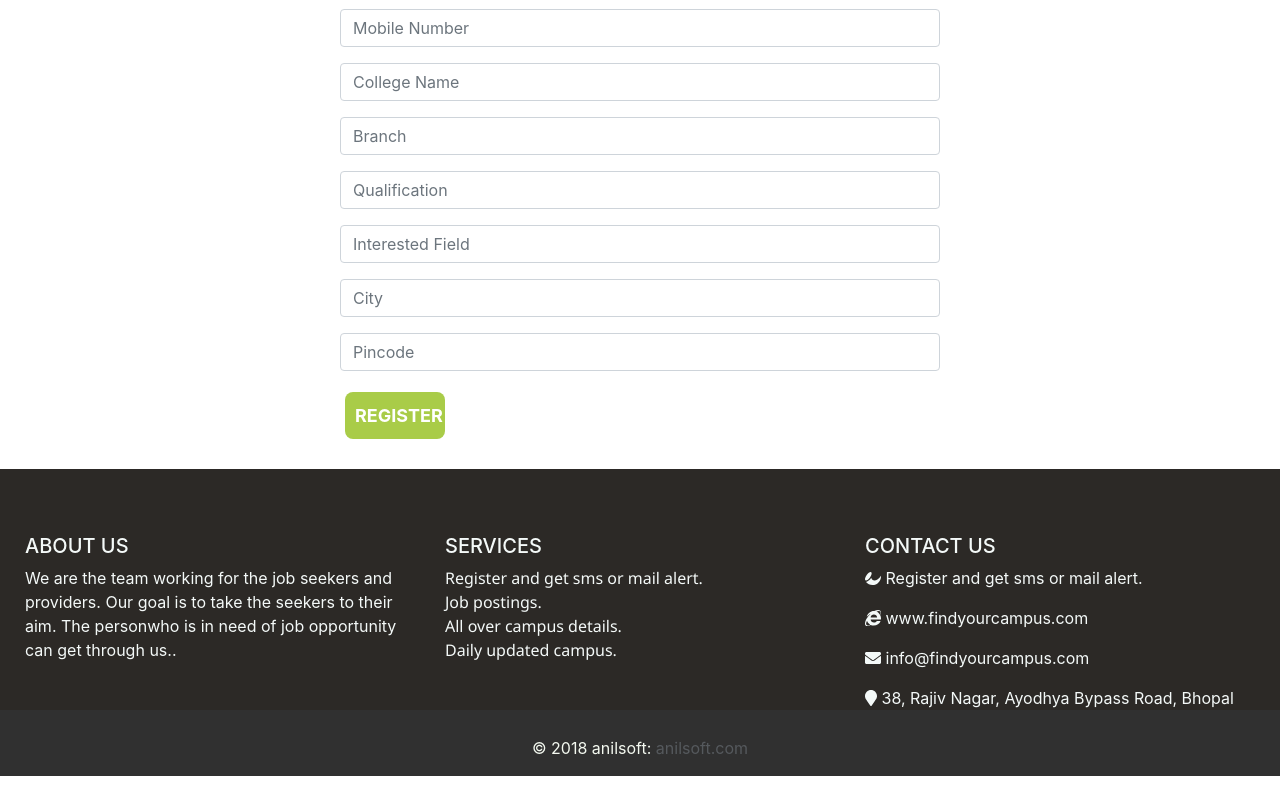
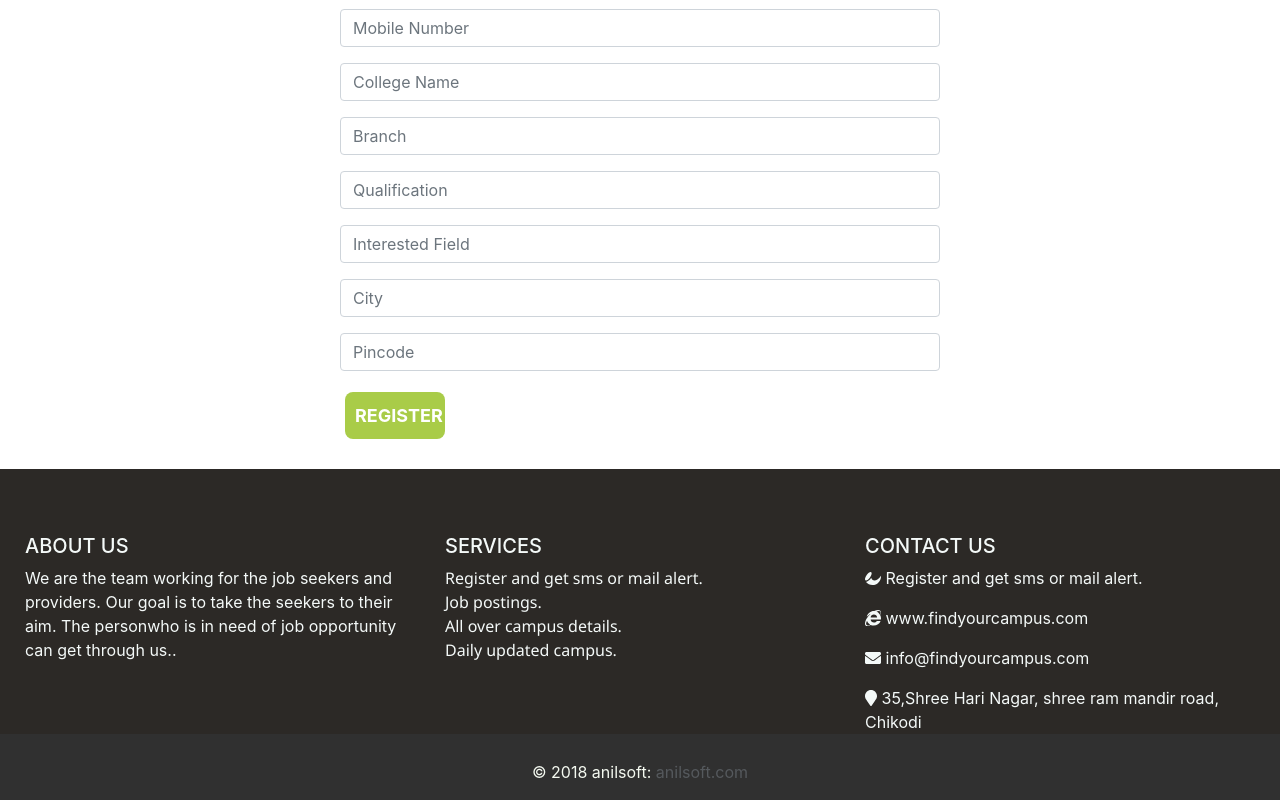
Before and after one commit to AnilMMayannavar/Findyourcampus, a plain HTML site: page registerfyc.html in a window 1280 px wide. Shown: the part 494-1294 px from the top of the page. Before the commit the page ends 1270 px from the top, so only its background shows below. Drawn offline with nearby package versions, Linux system fonts and the light colour scheme; files whose address does not match are found by name.

Commit message:
registry post job address
registry post your job address

```diff
--- a/registerfyc.html
+++ b/registerfyc.html
@@ -181,7 +181,7 @@
                   <p><i class="fab fa-affiliatetheme"></i> Register and get sms or mail alert.</p>
                   <p><i class="fab fa-internet-explorer"></i> www.findyourcampus.com</p>
                   <p><i class="fa fa-envelope" aria-hidden="true"></i> info@findyourcampus.com </p>
-                  <p><i class="fa fa-map-marker" aria-hidden="true"></i> 38, Rajiv Nagar, Ayodhya Bypass Road, Bhopal</p>
+                  <p><i class="fa fa-map-marker" aria-hidden="true"></i> 35,Shree Hari Nagar, shree ram mandir road, Chikodi</p>
                </div>
                <!-- Grid column -->
             </div>
```
